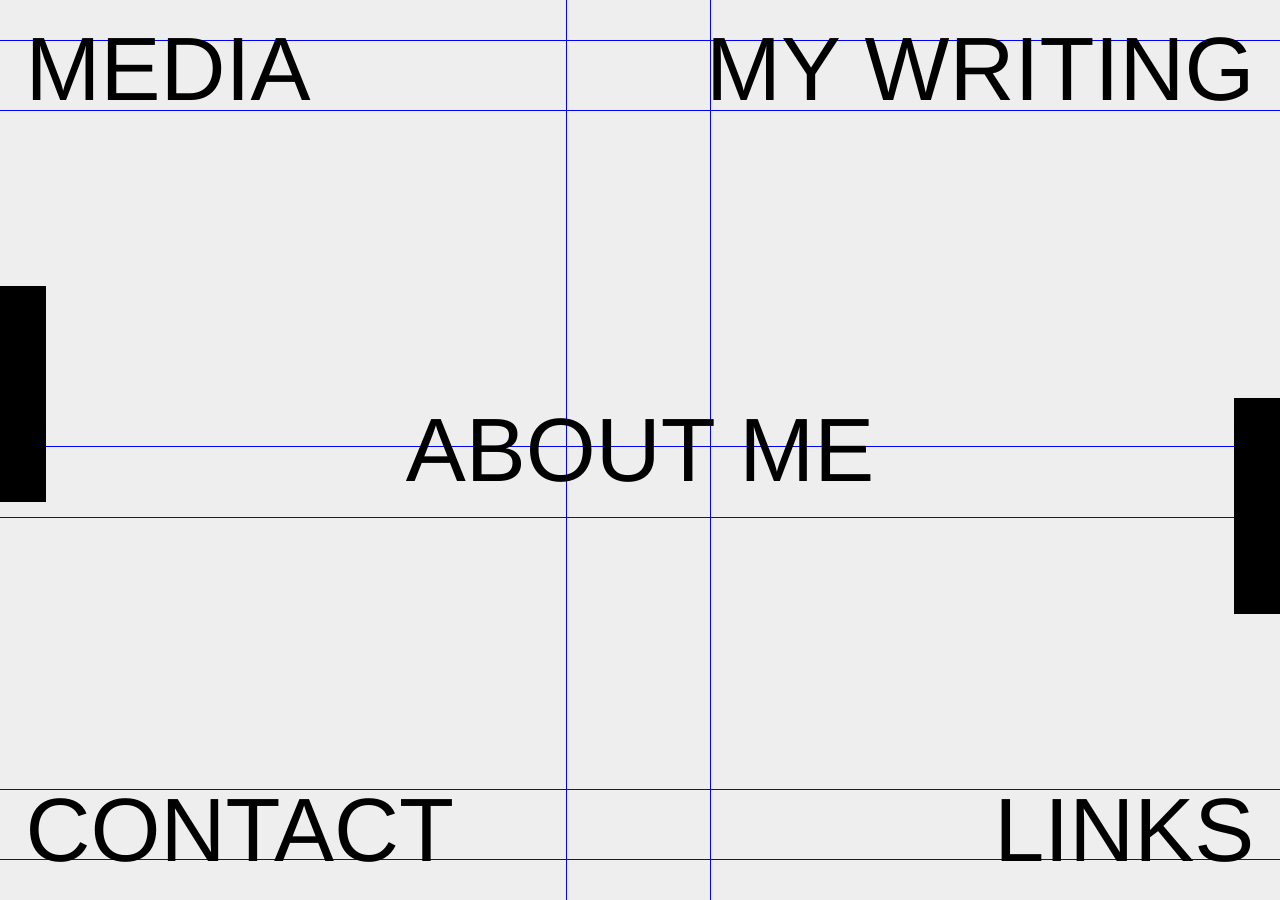
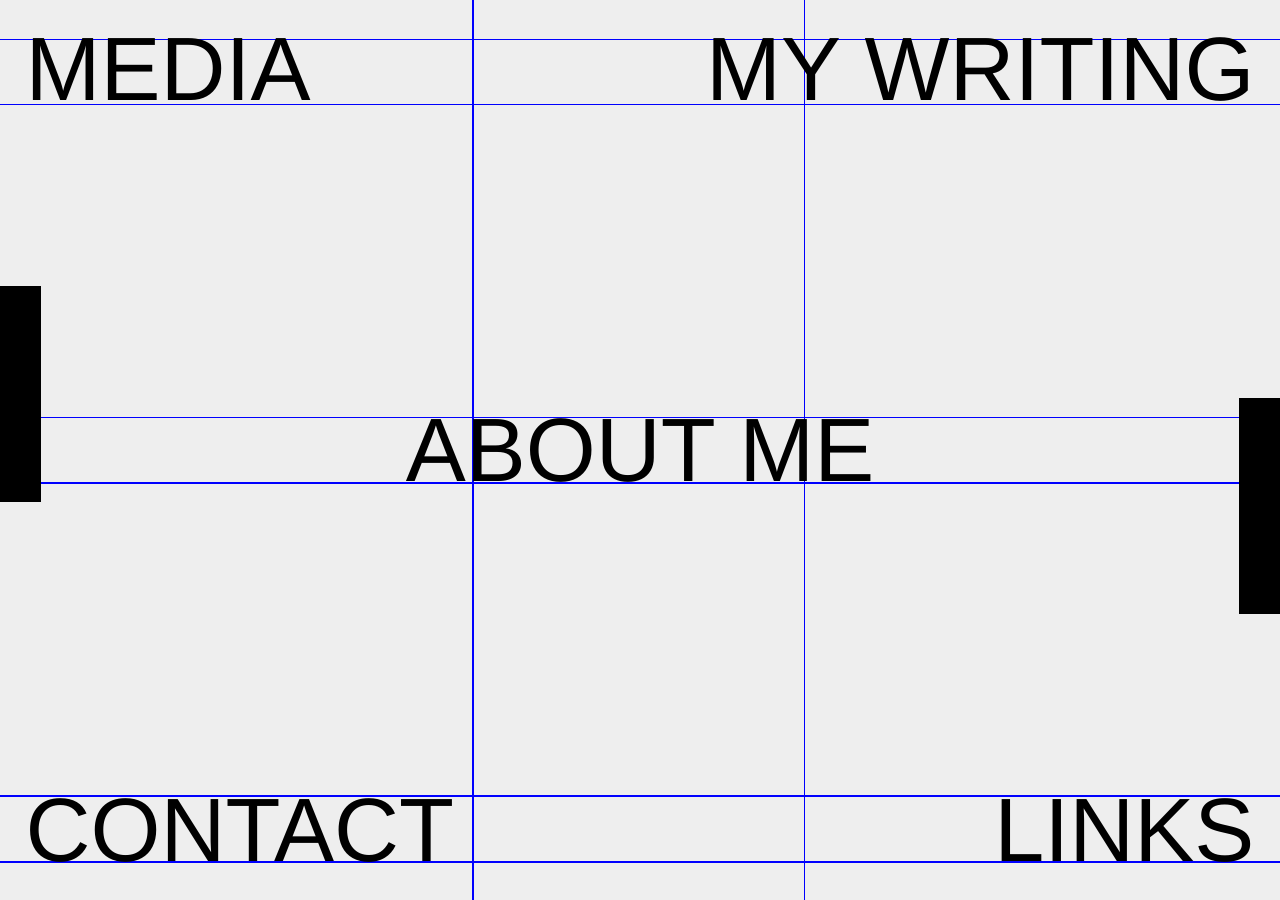
Before and after one commit to pxsswordprotected/personalsite, a Jekyll site: the page docs/index.html, which Jekyll copies as it is, in a window 1280 px wide. Built offline with Jekyll 4.4.1, drawn with Linux system fonts in a browser that asks for light colours.

Commit message:
changed styles of media

```diff
--- a/docs/styles-home.css
+++ b/docs/styles-home.css
@@ -16,20 +16,19 @@ body {
 
 .black-rect {
   position: absolute;
-  width: 46px;
+  width: 3.2%; /* Converted from 46px (assuming 1440px viewport width) */
   height: 24%;
   background-color: black;
 }
 
 .black-rect.left {
   left: 0;
-  top: 286px;
-
+  top: 31.78%; /* Converted from 286px (assuming 900px viewport height) */
 }
 
 .black-rect.right {
   right: 0;
-  bottom: 286px;
+  bottom: 31.78%; /* Converted from 286px */
 }
 
 .grid {
@@ -42,45 +41,45 @@ body {
 .line {
   position: absolute;
   background-color: #0000fe;
-  z-index:-1000;
+  z-index: -1000;
 }
 
 .line.horizontal {
-  height: 0.06vh;
+  height: 0.2vh;
   width: 100%;
 }
 
 .line.horizontal:nth-child(1) {
-  top: 446px;
+  top: 46.3%; /* 446px */
 }
 
 .line.horizontal:nth-child(2) {
-  top: 517px;
+  top: 53.6%; /* 517px */
 }
 .line.horizontal:nth-child(3) {
-  top: 40px;
+  top: 4.3%; /* 40px */
 }
 .line.horizontal:nth-child(4) {
-  top: 110px;
+  top: 11.5%;
 }
 .line.horizontal:nth-child(5) {
-  bottom: 110px;
+  bottom: 11.5%; /* 110px */
 }
 .line.horizontal:nth-child(6) {
-  bottom: 40px;
+  bottom: 4.1%; /* 40px */
 }
 
 .line.vertical {
-  width: 0.06vh;
+  width: 0.1vw;
   height: 100%;
 }
 
 .line.vertical:nth-child(7) {
-  left: 710px;
+  left: 62.8%; /* 710px */
 }
 
 .line.vertical:nth-child(8) {
-  right: 713px;
+  right: 63%; /* 713px */
 }
 
 .menu-item {
@@ -121,3 +120,72 @@ body {
   bottom: 2%;
   right: 2%;
 }
+
+/* Mobile-first media queries */
+@media (max-width: 768px) {
+  html, body {
+    overflow: hidden;
+  }
+
+  .menu-item {
+    font-size: 3vh;
+  }
+
+  .menu-item.center {
+    font-size: 1px;
+  }
+
+  .black-rect {
+    display: none;
+  }
+}
+
+@media (max-width: 480px) {
+  .menu-item {
+    font-size: 3vh;
+  }
+
+  .menu-item.center {
+    font-size: 4vh;
+    white-space: nowrap;
+  }
+
+
+  .line.horizontal {
+    height: 0.1vh;
+    width: 100%;
+  }
+
+  .line.horizontal:nth-child(1) {
+    top: 48.5%; /* 446px */
+  }
+
+  .line.horizontal:nth-child(2) {
+    top: 51.4%; /* 517px */
+  }
+  .line.horizontal:nth-child(3) {
+    top: 2.5%; /* 40px */
+  }
+  .line.horizontal:nth-child(4) {
+    top: 4.7%;
+  }
+  .line.horizontal:nth-child(5) {
+    bottom: 5%; /* 110px */
+  }
+  .line.horizontal:nth-child(6) {
+    bottom: 2.6%; /* 40px */
+  }
+
+  .line.vertical {
+    width: 0.1vw;
+    height: 100%;
+  }
+
+  .line.vertical:nth-child(7) {
+    left: 76.5%; /* 710px */
+  }
+
+  .line.vertical:nth-child(8) {
+    right: 63%; /* 713px */
+  }
+}
```
Also changed, not shown: docs/_layouts/media.html (+7 -4 lines), docs/media/images/Screenshot_115.jpg (added).
